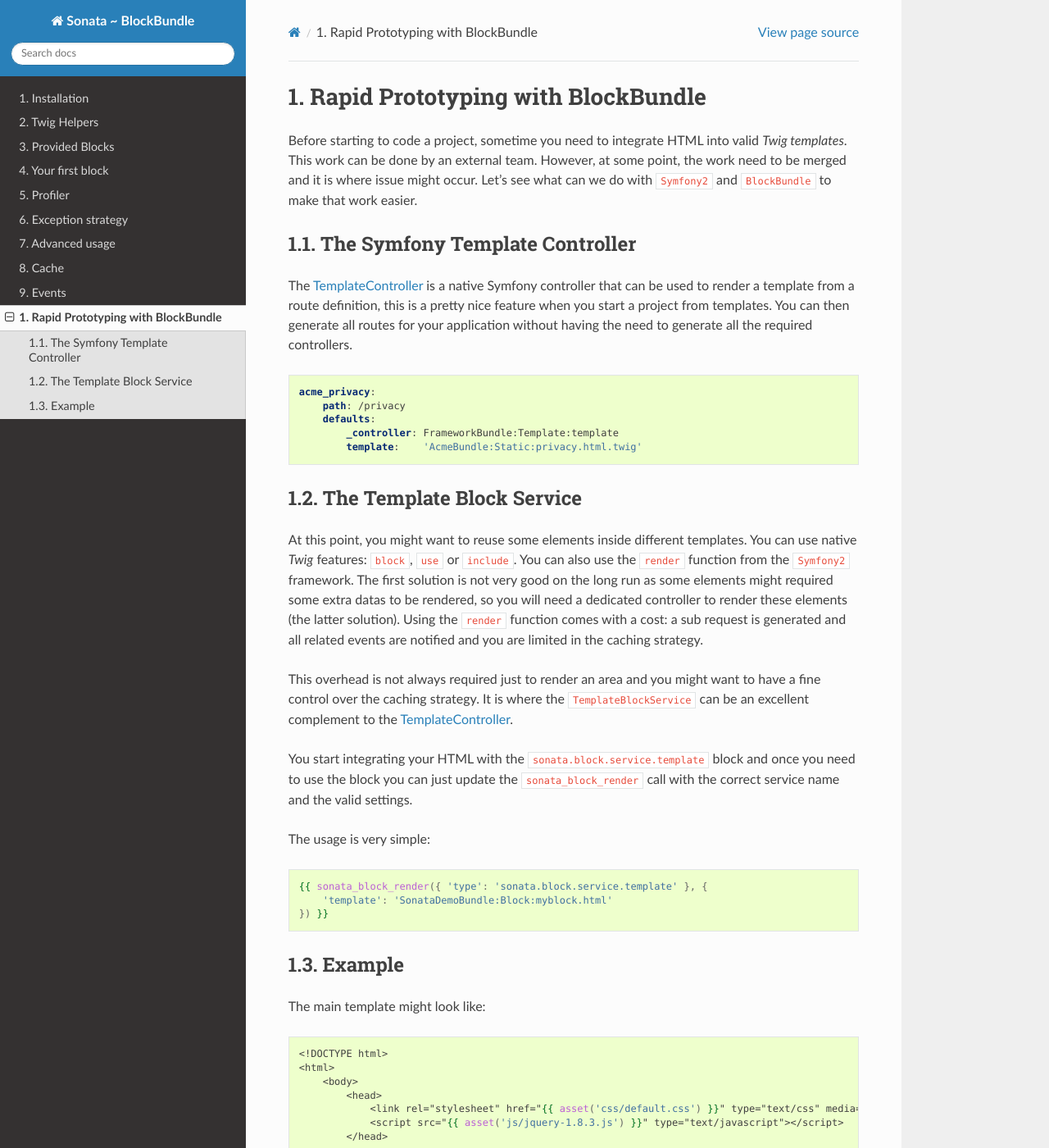
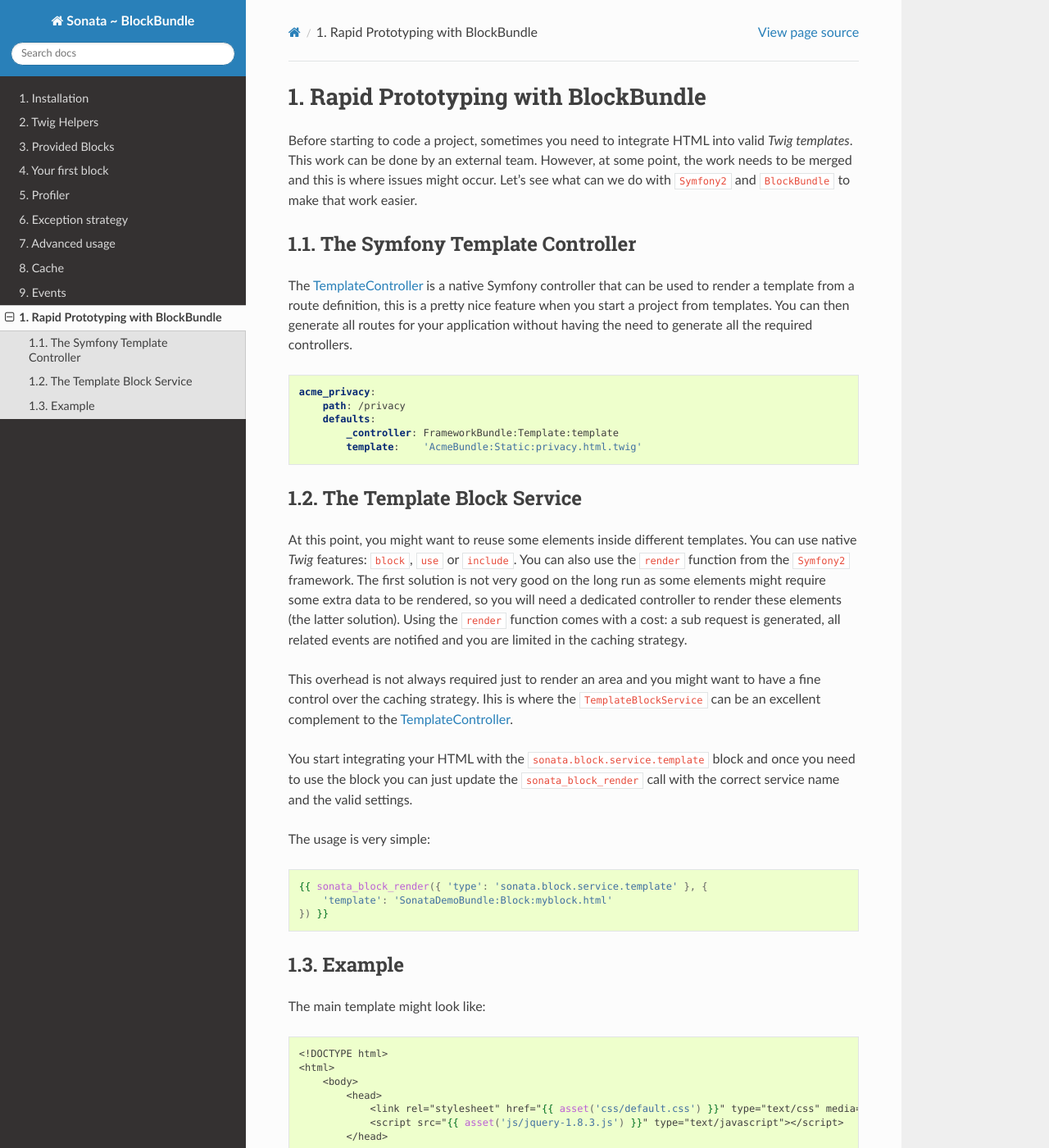
Before and after one commit to sonata-project/SonataBlockBundle, a Sphinx documentation site: the page built from Resources/doc/cookbooks/rapid_prototyping.rst, in a window 1280 px wide and 1400 px high. Shown: the whole window at 82% size. Built offline with Sphinx 7.4.7 and the Read the Docs theme 2.0.0, drawn with Linux system fonts in a browser that asks for light colours.

Commit message:
Update rapid_prototyping.rst
Fixed a few grammar mistakes

```diff
--- a/Resources/doc/cookbooks/rapid_prototyping.rst
+++ b/Resources/doc/cookbooks/rapid_prototyping.rst
@@ -4,7 +4,7 @@
 Rapid Prototyping with BlockBundle
 ==================================
 
-Before starting to code a project, sometime you need to integrate HTML into valid `Twig templates`. This work can be done by an external team. However, at some point, the work need to be merged and it is where issue might occur. Let's see what can we do with ``Symfony2`` and ``BlockBundle`` to make that work easier.
+Before starting to code a project, sometimes you need to integrate HTML into valid `Twig templates`. This work can be done by an external team. However, at some point, the work needs to be merged and this is where issues might occur. Let's see what can we do with ``Symfony2`` and ``BlockBundle`` to make that work easier.
 
 The Symfony Template Controller
 ~~~~~~~~~~~~~~~~~~~~~~~~~~~~~~~
@@ -22,9 +22,9 @@ The TemplateController_ is a native Symfony controller that can be used to rende
 The Template Block Service
 ~~~~~~~~~~~~~~~~~~~~~~~~~~
 
-At this point, you might want to reuse some elements inside different templates. You can use native `Twig` features: ``block``, ``use`` or ``include``. You can also use the ``render`` function from the ``Symfony2`` framework. The first solution is not very good on the long run as some elements might required some extra datas to be rendered, so you will need a dedicated controller to render these elements (the latter solution). Using the ``render`` function comes with a cost: a sub request is generated and all related events are notified and you are limited in the caching strategy.
+At this point, you might want to reuse some elements inside different templates. You can use native `Twig` features: ``block``, ``use`` or ``include``. You can also use the ``render`` function from the ``Symfony2`` framework. The first solution is not very good on the long run as some elements might require some extra data to be rendered, so you will need a dedicated controller to render these elements (the latter solution). Using the ``render`` function comes with a cost: a sub request is generated, all related events are notified and you are limited in the caching strategy.
 
-This overhead is not always required just to render an area and you might want to have a fine control over the caching strategy. It is where the ``TemplateBlockService`` can be an excellent complement to the TemplateController_.
+This overhead is not always required just to render an area and you might want to have a fine control over the caching strategy. Ihis is where the ``TemplateBlockService`` can be an excellent complement to the TemplateController_.
 
 You start integrating your HTML with the ``sonata.block.service.template`` block and once you need to use the block you can just update the ``sonata_block_render`` call with the correct service name and the valid settings.
 
```
